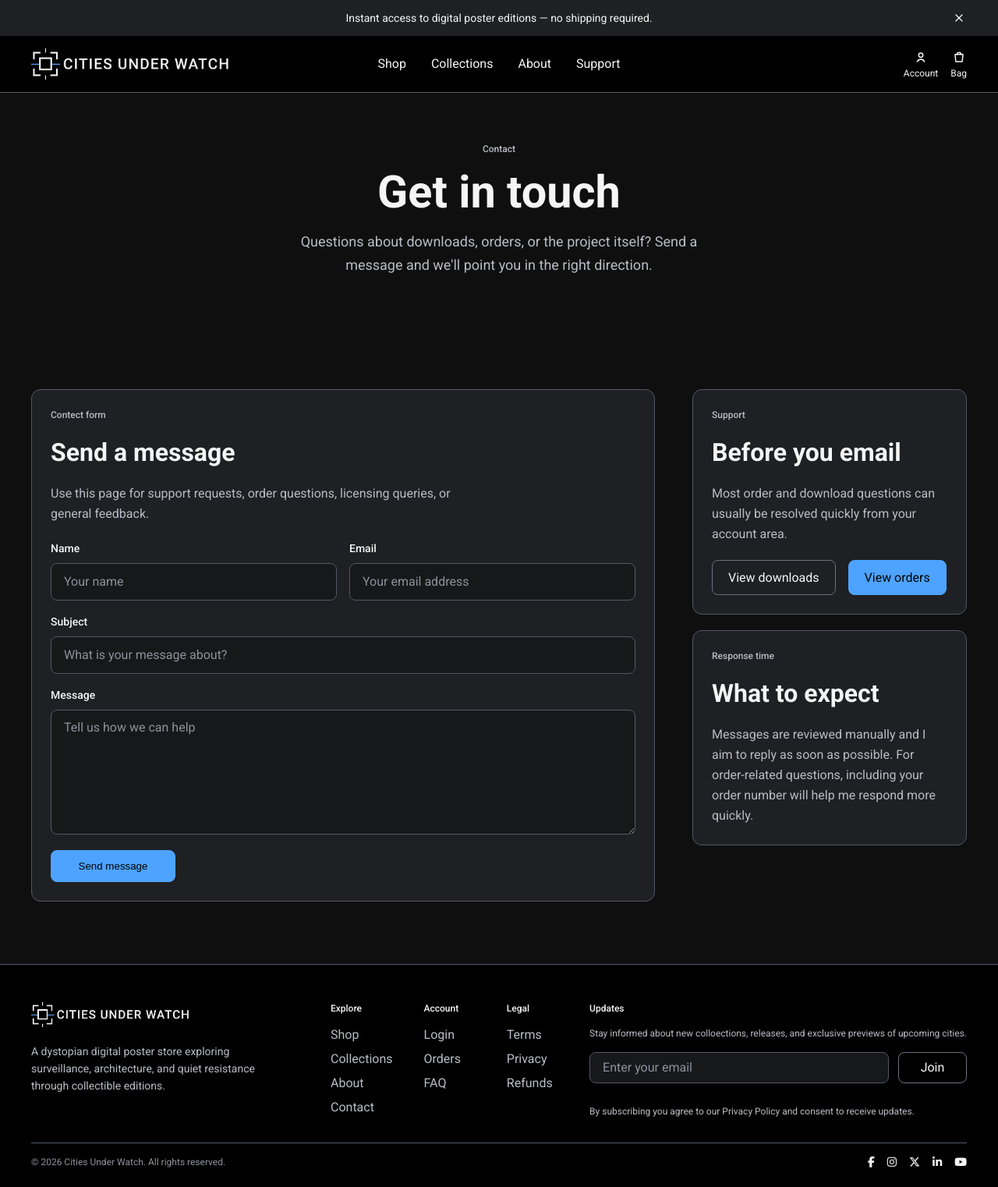
After one commit to creatvie-introvert/cities-under-watch, a Django app: page /contact/ in a window 1280 px wide. The commit adds this page. Shown: the whole page at 78% size. Run offline with Django 5.2, Linux system fonts and the light colour scheme; some libraries are stand-ins or nearby versions.

Commit message:
feat: add contact page and wire support links

```diff
--- a/core/templates/core/about.html
+++ b/core/templates/core/about.html
@@ -5,6 +5,7 @@
 
 {% block content %}
     <section class="page-header-section">
+        <div class="Container">
             <div class="page-header">
                 <p class="eyebrow">About</p>
                 <h1 class="page-header__title">Cities reimagined</h1>
@@ -15,6 +16,7 @@
                     <a href="{% url 'collection_list' %}" class="btn btn-primary">
                         View collections
                     </a>
+                </div>
             </div>
         </div>
     </section>
--- /dev/null
+++ b/core/templates/core/contact.html
@@ -0,0 +1,121 @@
+{% extends "base.html" %}
+{% load static %}
+
+{% block extra_title %} | Contact{% endblock %}
+
+{% block content %}
+    <section class="page-header-section">
+        <div class="Container">
+            <div class="page-header">
+                <p class="eyebrow">Contact</p>
+                <h1 class="page-header__title">Get in touch</h1>
+                <p class="page-header__text">
+                    Questions about downloads, orders, or the project itself? Send a message and we'll point you in the right direction.
+                </p>
+            </div>
+        </div>
+    </section>
+
+    <section class="contact-section">
+        <div class="container">
+            <div class="contact-layout">
+                <section class="contact-card">
+                    <p class="eyebrow">Contect form</p>
+                    <h2 class="contact-card__title">Send a message</h2>
+                    <p class="contact-card__text">
+                        Use this page for support requests, order questions, licensing queries, or general feedback.
+                    </p>
+
+                    <form action="#" method="post" class="contact-form">
+                        {% csrf_token %}
+
+                        <div class="contact-form__grid">
+                            <div class="contact-form__field">
+                                <label for="contact-name" class="contact-form__label">
+                                    Name
+                                </label>
+                                <input
+                                    type="text"
+                                    id="contact-name"
+                                    name="name"
+                                    class="contact-form__input"
+                                    placeholder="Your name"
+                                >
+                            </div>
+
+                            <div class="contact-form__field">
+                                <label for="contact-email" class="contact-form__label">
+                                    Email
+                                </label>
+                                <input
+                                    type="email"
+                                    id="contact-email"
+                                    name="email"
+                                    class="contact-form__input"
+                                    placeholder="Your email address">
+                            </div>
+
+                            <div class="contact-form__field contact-form__field--full">
+                                <label for="contact-subject" class="contact-form__label">
+                                    Subject
+                                </label>
+                                <input
+                                    type="text"
+                                    id="contact-subject"
+                                    name="subject"
+                                    class="contact-form__input"
+                                    placeholder="What is your message about?"
+                                >
+                            </div>
+
+                            <div class="contact-form__field contact-form__field--full">
+                                <label for="contact-message" class="contact-form__label">
+                                    Message
+                                </label>
+                                <textarea
+                                    name="message"
+                                    id="contact-message"
+                                    class="contact-form__textarea"
+                                    placeholder="Tell us how we can help"
+                                ></textarea>
+                            </div>
+                        </div>
+
+                        <div class="contact-form__actions">
+                            <button type="submit" class="btn btn-primary">
+                                Send message
+                            </button>
+                        </div>
+                    </form>
+                </section>
+
+                <aside class="contact-sidebar">
+                    <section class="contact-card">
+                        <p class="eyebrow">Support</p>
+                        <h2 class="contact-card__title">Before you email</h2>
+                        <p class="contact-card__text">
+                            Most order and download questions can usually be resolved quickly from your account area.
+                        </p>
+
+                        <div class="contact-sidebar__links">
+                            <a href="{% url 'profile_downloads' %}" class="btn btn-secondary">
+                                View downloads
+                            </a>
+                            <a href="{% url 'profile_orders' %}" class="btn btn-primary">
+                                View orders
+                            </a>
+                        </div>
+                    </section>
+
+                    <section class="contact-card">
+                        <p class="eyebrow">Response time</p>
+                        <h2 class="contact-card__title">What to expect</h2>
+                        <p class="contact-card__text">
+                            Messages are reviewed manually and I aim to reply as soon as possible. For order-related questions, including your order number will help me respond more quickly.
+                        </p>
+                    </section>
+                </aside>
+            </div>
+        </div>
+    </section>
+{% endblock %}
--- a/core/templates/core/index.html
+++ b/core/templates/core/index.html
@@ -94,8 +94,8 @@
                     Cameras watch from every corner. Towers rise like monuments to control. Transit lines become chains. Yet in the margins, something stirs. Each poster is a window into a city transformed by power, surveillance, and the quiet resistance that persists in the shadows.
                 </p>
                 <div class="section-actions">
-                    <a href="#" class="btn btn-primary">Explore</a>
-                    <a href="#" class="btn btn-secondary">Lore</a>
+                    <a href="{% url 'collection_list' %}" class="btn btn-primary">Explore</a>
+                    <a href="{% url 'about' %}" class="btn btn-secondary">Lore</a>
                 </div>
             </div>
 
--- a/core/urls.py
+++ b/core/urls.py
@@ -5,4 +5,5 @@ from . import views
 urlpatterns = [
     path('', views.index, name='home'),
     path('about/', views.about, name='about'),
+    path('contact/', views.contact, name='contact'),
 ]
--- a/core/views.py
+++ b/core/views.py
@@ -25,3 +25,8 @@ def index(request):
 def about(request):
     """Render the about page."""
     return render(request, 'core/about.html')
+
+
+def contact(request):
+    """Render the contact page."""
+    return render(request, 'core/contact.html')
--- a/static/css/base.css
+++ b/static/css/base.css
@@ -2564,6 +2564,141 @@ body {
 }
 
 /* =========================
+   Contact Page
+========================= */
+
+.contact-section {
+    padding: 4rem 0;
+}
+
+.contact-section .container {
+    display: flex;
+    flex-direction: column;
+    gap: var(--space-8);
+}
+
+.contact-layout {
+    display: flex;
+    flex-direction: column;
+    gap: var(--space-6);
+}
+
+.contact-card {
+    display: flex;
+    flex-direction: column;
+    gap: var(--space-5);
+    padding: var(--space-5);
+    border: 1px solid var(--color-border-subtle);
+    border-radius: 0.75rem;
+    background-color: var(--color-surface-2);
+}
+
+.contact-card__title {
+    margin: 0;
+    font-size: 2rem;
+    line-height: 2.5rem;
+    font-weight: 700;
+    color: var(--color-text-primary);
+}
+
+.contact-card__text {
+    margin: 0;
+    color: var(--color-text-secondary);
+    font-size: 1rem;
+    line-height: 1.625rem;
+    max-width: 34rem;
+}
+
+.contact-form {
+    display: flex;
+    flex-direction: column;
+    gap: var(--space-5);
+}
+
+.contact-form__grid {
+    display: grid;
+    grid-template-columns: 1fr;
+    gap: var(--space-4);
+}
+
+.contact-form__field {
+    display: flex;
+    flex-direction: column;
+    gap: var(--space-2);
+    min-width: 0;
+}
+
+.contact-form__field--full {
+    grid-column: 1 / -1;
+}
+
+.contact-form__label {
+    margin: 0;
+    color: var(--color-text-primary);
+    font-size: 0.875rem;
+    line-height: 1.375rem;
+    font-weight: 500;
+}
+
+.contact-form__input,
+.contact-form__textarea {
+    width: 100%;
+    min-height: 3rem;
+    padding: 0 var(--space-4);
+    border: 1px solid var(--color-border-subtle);
+    border-radius: var(--radius-md);
+    background-color: var(--color-surface-1);
+    color: var(--color-text-primary);
+    font: inherit;
+    box-sizing: border-box;
+}
+
+.contact-form__textarea {
+    min-height: 10rem;
+    padding-block: var(--space-3);
+    resize: vertical;
+}
+
+.contact-form__input::placeholder,
+.contact-form__textarea::placeholder {
+    color: var(--color-text-muted);
+}
+
+.contact-form__input:focus-visible,
+.contact-form__textarea:focus-visible {
+    outline: 2px solid var(--color-border-subtle);
+    outline-offset: 2px;
+}
+
+.contact-form__actions {
+    display: flex;
+    flex-direction: column;
+    gap: var(--space-3);
+}
+
+.contact-form__actions .btn {
+    width: 100%;
+    box-sizing: border-box;
+}
+
+.contact-sidebar {
+    display: flex;
+    flex-direction: column;
+    gap: var(--space-3);
+}
+
+.contact-sidebar__links {
+    display: flex;
+    flex-direction: column;
+    gap: var(--space-3);
+}
+
+.contact-sidebar__links .btn {
+    width: 100%;
+    box-sizing: border-box;
+}
+
+/* =========================
    Hover States
 ========================= */
 
@@ -3063,6 +3198,45 @@ body {
     .about-dual__points {
         grid-template-columns: repeat(2, minmax(0, 1fr));
         gap: var(--space-6);
+    }
+
+    .contact-section {
+        padding: 5rem 0;
+    }
+
+    .contact-section .container {
+        gap: var(--space-10);
+    }
+
+    .contact-layout {
+        gap: var(--space-8);
+    }
+
+    .contact-card {
+        padding: var(--space-6);
+    }
+
+    .contact-form__grid {
+        grid-template-columns: repeat(2, minmax(0, 1fr));
+    }
+
+    .contact-form__actions {
+        flex-direction: row;
+    }
+
+    .contact-form__actions .btn {
+        width: auto;
+        min-width: 10rem;
+    }
+
+    .contact-sidebar__links {
+        flex-direction: row;
+        gap: var(--space-4);
+    }
+
+    .contact-sidebar__links .btn {
+        width: auto;
+        flex-direction: 1 1 0;
     }
 }
 
@@ -4147,4 +4321,19 @@ body {
         font-size: 2.5rem;
         line-height: 3rem;
     }
-}
+
+    .contact-section {
+        padding: 5rem 0;
+    }
+
+    .contact-layout {
+        display: grid;
+        grid-template-columns: minmax(0, 1fr) 22rem;
+        gap: var(--space-12);
+        align-items: start;
+    }
+
+    .contact-sidebar {
+        gap: var(--space-5);
+    }
+}
--- a/templates/includes/site_footer.html
+++ b/templates/includes/site_footer.html
@@ -27,7 +27,7 @@
                         <li><a href="{% url 'product_list' %}">Shop</a></li>
                         <li><a href="{% url 'collection_list' %}">Collections</a></li>
                         <li><a href="{% url 'about' %}">About</a></li>
-                        <li><a href="#">Contact</a></li>
+                        <li><a href="{% url 'contact' %}">Contact</a></li>
                     </ul>
                 </div>
 
--- a/templates/includes/site_header.html
+++ b/templates/includes/site_header.html
@@ -47,7 +47,7 @@
                     <li><a href="{% url 'product_list' %}">Shop</a></li>
                     <li><a href="{% url 'collection_list' %}">Collections</a></li>
                     <li><a href="{% url 'about' %}">About</a></li>
-                    <li><a href="#">Support</a></li>
+                    <li><a href="{% url 'contact' %}">Support</a></li>
                 </ul>
             </nav>
 
@@ -197,7 +197,7 @@
                 <li><a href="{% url 'product_list' %}">Shop</a></li>
                 <li><a href="{% url 'collection_list' %}">Collections</a></li>
                 <li><a href="{% url 'about' %}">About</a></li>
-                <li><a href="#">Support</a></li>
+                <li><a href="{% url 'contact' %}">Support</a></li>
             </ul>
 
             <div class="mobile-menu__secondary">
```
Lines whose indentation alone changed are shown as unchanged.
